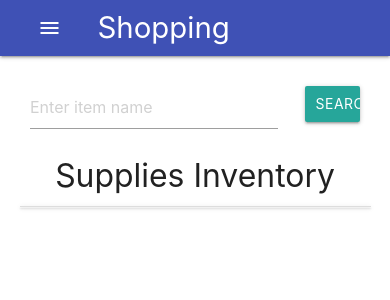
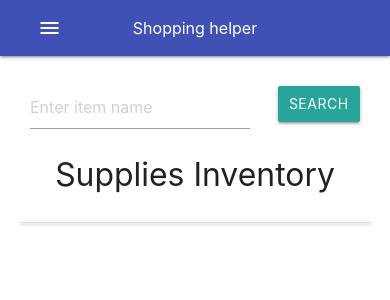
Before and after one commit to r-andy79/shopping-helper, a Flask app: page / in a window 390 px wide. Shown: the top 300 px of the page. Run offline with Flask 2, Linux system fonts and the light colour scheme; data that the repository does not hold is empty; some libraries are stand-ins or nearby versions.

Commit message:
Amended display on smaller devices

```diff
--- a/static/css/style.css
+++ b/static/css/style.css
@@ -5,3 +5,13 @@
 .search-container {
   margin-top: 30px;
 }
+
+.title {
+  margin: 20px 0 30px;
+}
+
+@media (max-width: 600px) {
+  .brand-logo {
+    font-size: 16px !important;
+  }
+}
--- a/templates/base.html
+++ b/templates/base.html
@@ -28,6 +28,7 @@
     </div>
   </nav>
   <ul class="sidenav" id="mobile-links">
+      <li><a href="{{ url_for('get_items') }}">Main Page</a></li>
       <li><a href="{{ url_for('add_item') }}">Add item</a></li>
       <li><a href="{{ url_for('add_category') }}">Add category</a></li>
       <li><a href="{{ url_for('shopping_list') }}">Shopping list</a></li>
--- a/templates/items.html
+++ b/templates/items.html
@@ -12,14 +12,14 @@
     {% endif %}
   {% endwith %}
   <form action="/search_item" method="POST" class="col s12">
-      <input placeholder="Enter item name" id="item_name" name="item_name" type="text" class="validate col s9">
-      <button class="btn waves-effect waves-light col s2 offset-s1" type="submit">Search
+      <input placeholder="Enter item name" id="item_name" name="item_name" type="text" class="validate col s8 m9">
+      <button class="btn waves-effect waves-light col s3 m2 offset-s1 offset-m1" type="submit">Search
           <i class="material-icons right">search</i>
         </button>
   </form>
 </div>
 </div>
-<h4 class="center-align">Supplies Inventory</h4>
+<h4 class="center-align title">Supplies Inventory</h4>
 <ul class="collapsible">
   {% for category in grouped_items %}
   <li>
```
